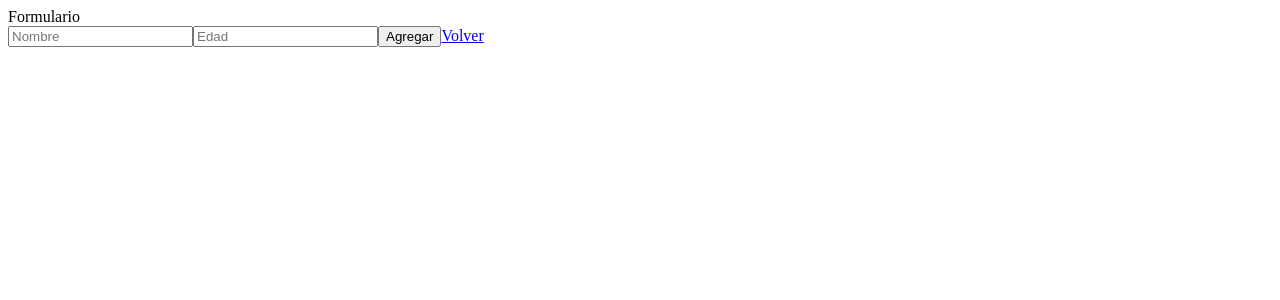
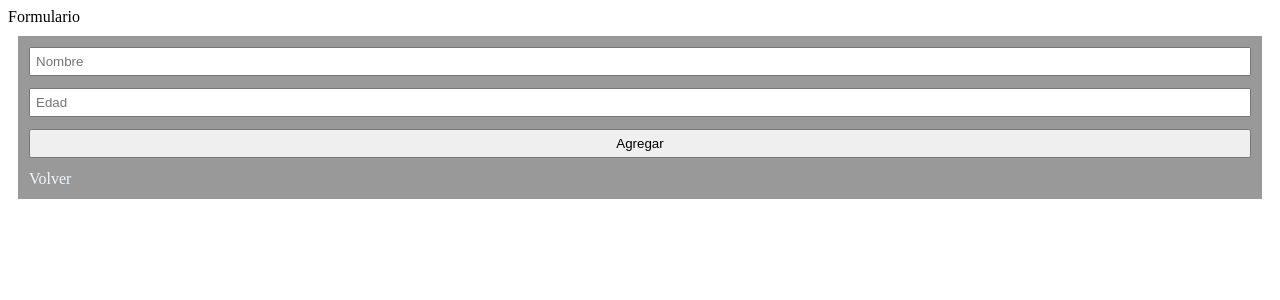
Before and after one commit to lefasom/crud-mongoose-next.js, a Next.js app: page /new in a window 1280 px wide. Shown: the top 300 px of the page. Built offline with nearby package versions, Linux system fonts and the light colour scheme.

Commit message:
estilos a formulario

```diff
--- /dev/null
+++ b/css/new.module.css
@@ -0,0 +1,20 @@
+.form{
+    background-color: #999;
+    display: flex;
+    flex-direction: column;
+    margin: 10px;
+    padding: 5px;
+}
+.form input{
+    padding: 5px;
+    margin: 6px;
+}
+.form button{
+    padding: 5px;
+    margin: 6px;
+}
+.form a {
+    color: aliceblue;
+    text-decoration: none;
+    padding: 6px;
+}
--- a/pages/new.js
+++ b/pages/new.js
@@ -1,6 +1,7 @@
 import Link from 'next/link'
 import React, { useState } from 'react'
 import { useRouter } from 'next/router'
+import styles from '../css/new.module.css'
 
 function New() {
     const router = useRouter()
@@ -42,7 +43,7 @@ function New() {
 
   return (<>
     <div>Formulario</div>
-    <form onSubmit={handleSubmit}>
+    <form className={styles.form} onSubmit={handleSubmit}>
         <input
             type="text"
             placeholder='Nombre'
```
